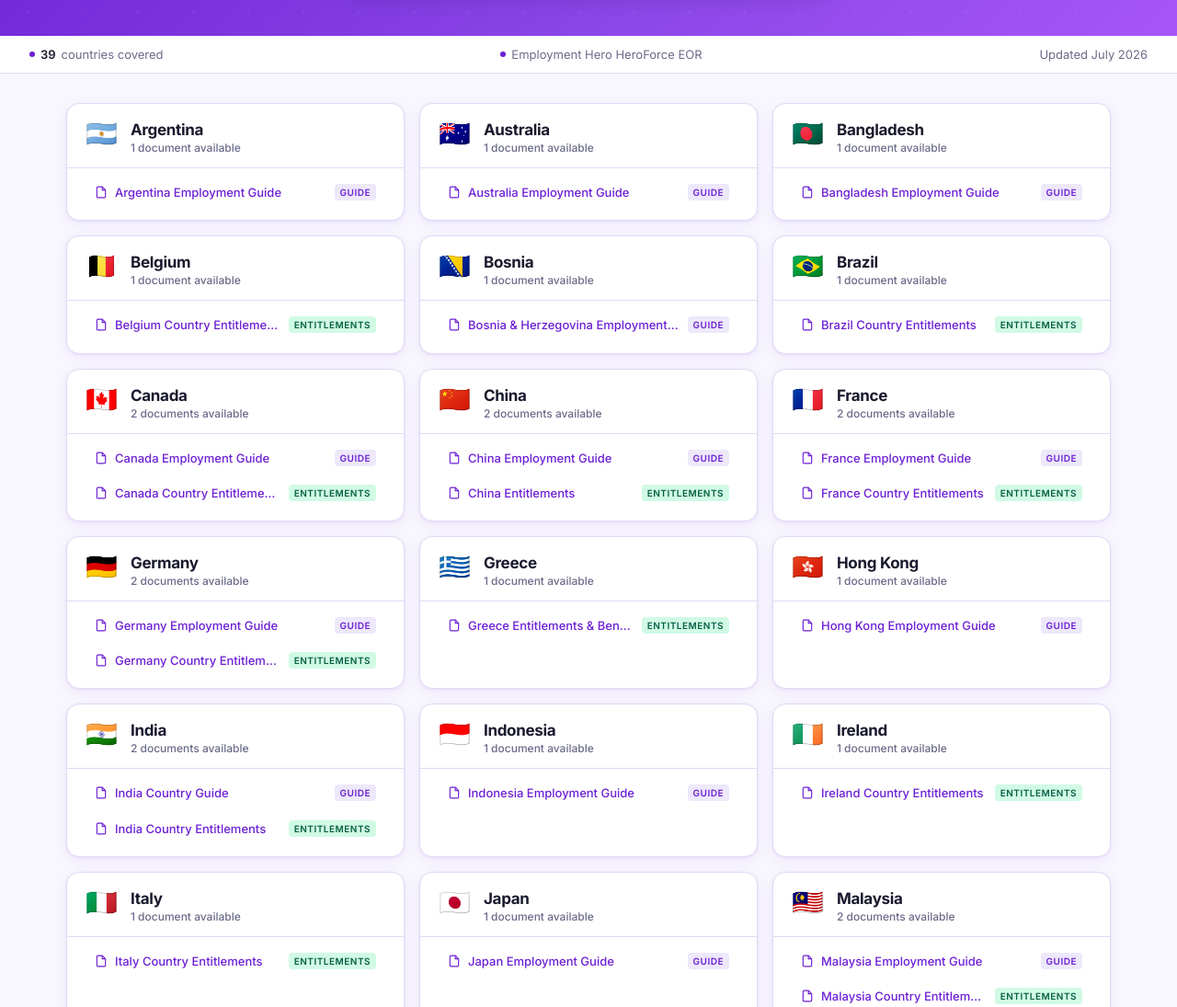
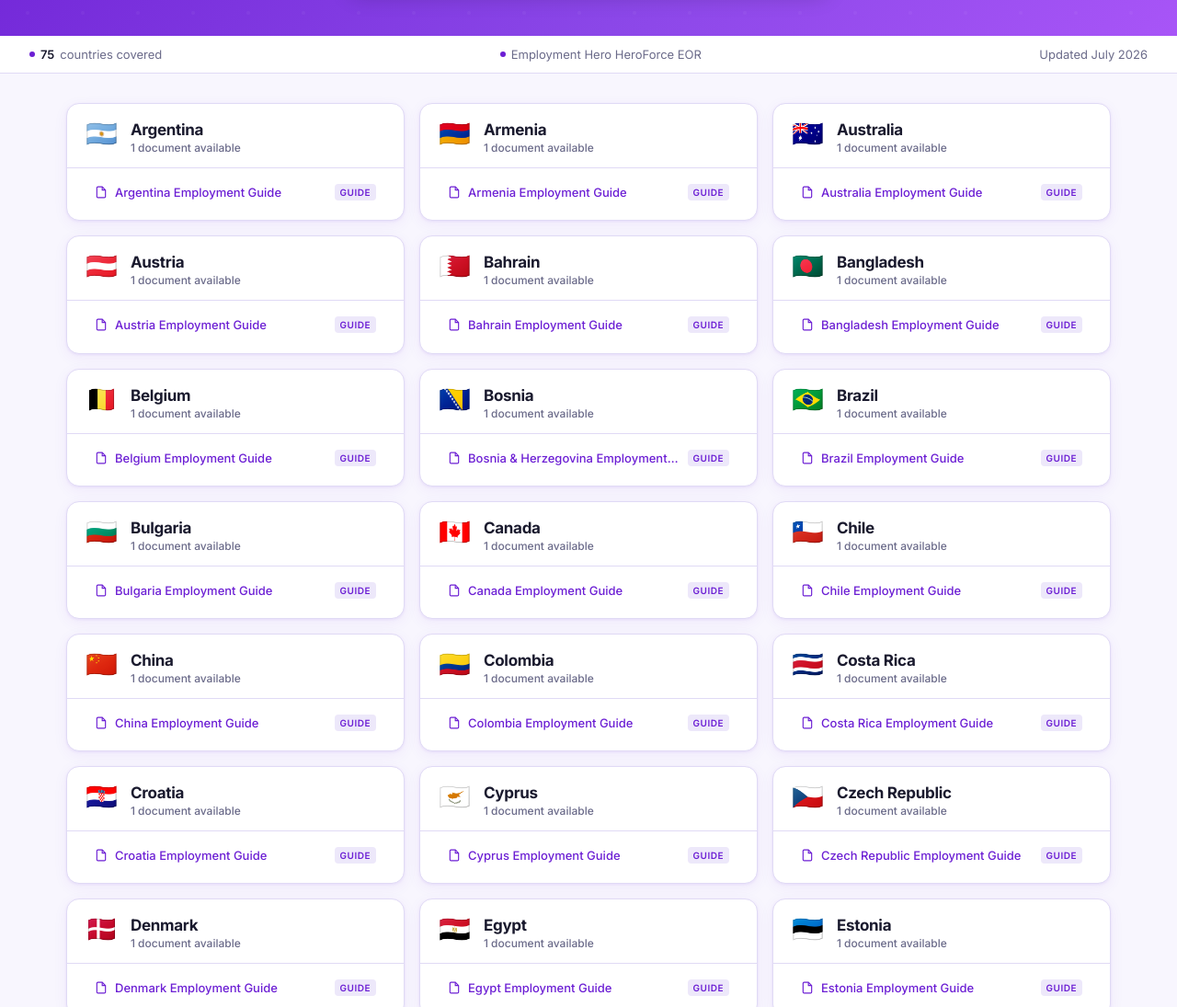
Before and after one commit to benknight-a11y/heroforce-country-guide, a plain HTML site: page index.html in a window 1280 px wide. Shown: the part 320-1415 px from the top of the page at 92% size. Drawn offline with Linux system fonts and the light colour scheme.

Commit message:
Update index.html

```diff
--- a/index.html
+++ b/index.html
@@ -152,7 +152,7 @@
 </div>
 
 <div class="stats-bar">
-  <div class="stat"><span class="stat-dot"></span><strong>39</strong> countries covered</div>
+  <div class="stat"><span class="stat-dot"></span><strong>75</strong> countries covered</div>
   <div class="stat"><span class="stat-dot"></span>Employment Hero HeroForce EOR</div>
   <div class="stat">Updated July 2026</div>
 </div>
@@ -253,52 +253,87 @@
 
 <script>
 // ── Google Apps Script webhook ──
-const WEBHOOK_URL = 'https://script.google.com/a/macros/employmenthero.com/s/AKfycby6mOZlYjORNy0WtBAWulvl1ThMgH74rEcezhSLNPqPep-NzWZSJvRndvUO0ei80osK/exec';
+const WEBHOOK_URL = 'https://hooks.zapier.com/hooks/catch/28381529/44xepb3/';
 
 // ── Data ──
 const G = 'https://drive.google.com/file/d/';
 const V = '/view';
 
 const countries = [
-  { name:"Argentina",    flag:"🇦🇷", docs:[{name:"Argentina Employment Guide",         type:"Guide",        url:G+"1y7hvV6ZkZF19Ps-TiqHg44xpAV1cXHlq"+V}]},
+  { name:"Argentina",    flag:"🇦🇷", docs:[{name:"Argentina Employment Guide",         type:"Guide",        url:G+"1DDQstAIGsYmE02pJHe8PPLcTS15KfYMq"+V}]},
   { name:"Australia",    flag:"🇦🇺", docs:[{name:"Australia Employment Guide",type:"Guide",url:G+"1akA_YXzy0sRw-DZ7FbBeWxlU-l_8THGp"+V}]},
   { name:"Bangladesh",   flag:"🇧🇩", docs:[{name:"Bangladesh Employment Guide",         type:"Guide",        url:G+"1D561maWf0O2yjL_p0HLgbEGML6ve0kBc"+V}]},
-  { name:"Belgium",      flag:"🇧🇪", docs:[{name:"Belgium Country Entitlements",         type:"Entitlements", url:G+"1jqzDBVJaExOHqxb-Fzq3ts8oB7ZfvpWC"+V}]},
+  { name:"Belgium",      flag:"🇧🇪", docs:[{name:"Belgium Employment Guide",              type:"Guide",        url:G+"18_3gkWVH4vfZm7xbSVJPJUksYQU1xKSC"+V}]},
   { name:"Bosnia",       flag:"🇧🇦", docs:[{name:"Bosnia & Herzegovina Employment Guide",type:"Guide",        url:G+"1iJeVYC7EVKD_y_JMuLaZl7uV3TfawP-N"+V}]},
-  { name:"Brazil",       flag:"🇧🇷", docs:[{name:"Brazil Country Entitlements",          type:"Entitlements", url:G+"1_qJ7BPWbV6pa-cLSt_v9hRbhiDULT3TA"+V}]},
-  { name:"Canada",       flag:"🇨🇦", docs:[{name:"Canada Employment Guide",              type:"Guide",        url:G+"19edlQRErtXhUhg_aluLwMwYFBWlUZ-7-"+V},{name:"Canada Country Entitlements",type:"Entitlements",url:G+"1eQ-klvPQgeigQ0rx5Wsrifz3IQ5DE2VZ"+V}]},
-  { name:"China",        flag:"🇨🇳", docs:[{name:"China Employment Guide",               type:"Guide",        url:G+"1tASwmDWJYSq6JjFaVuDNr74Xu9tdPn9_"+V},{name:"China Entitlements",type:"Entitlements",url:G+"1h97Z251VW2DB2p8p5I5raY_ci5XuTOi0"+V}]},
-  { name:"France",       flag:"🇫🇷", docs:[{name:"France Employment Guide",              type:"Guide",        url:G+"11t84IMj8Z1sbN3XsRl5Ov6p4HU_pK-Ot"+V},{name:"France Country Entitlements",type:"Entitlements",url:G+"19sV6NmPVx1myXvAYY72CdWC3J5abzfZa"+V}]},
-  { name:"Germany",      flag:"🇩🇪", docs:[{name:"Germany Employment Guide",             type:"Guide",        url:G+"1AfMQmmfdFw_o8ZvvMjEQi4jLKyE6k1Oz"+V},{name:"Germany Country Entitlements",type:"Entitlements",url:G+"1UcOpXEUodvZrgKhrSC2aZykJjDRdI6aP"+V}]},
-  { name:"Greece",       flag:"🇬🇷", docs:[{name:"Greece Entitlements & Benefits",       type:"Entitlements", url:G+"1sAv-nuw8juxLyrU72fYWAR3WCg0vjIy9"+V}]},
+  { name:"Brazil",       flag:"🇧🇷", docs:[{name:"Brazil Employment Guide",              type:"Guide",        url:G+"1zIWvSJ6kIllQn9vBWo1AFS6tIBWopbwd"+V}]},
+  { name:"Canada",       flag:"🇨🇦", docs:[{name:"Canada Employment Guide",              type:"Guide",        url:G+"19edlQRErtXhUhg_aluLwMwYFBWlUZ-7-"+V}]},
+  { name:"China",        flag:"🇨🇳", docs:[{name:"China Employment Guide",               type:"Guide",        url:G+"1tASwmDWJYSq6JjFaVuDNr74Xu9tdPn9_"+V}]},
+  { name:"France",       flag:"🇫🇷", docs:[{name:"France Employment Guide",              type:"Guide",        url:G+"1RT62Jn3wzuNhKjAgLJDH22HiSVQgTVuG"+V}]},
+  { name:"Germany",      flag:"🇩🇪", docs:[{name:"Germany Employment Guide",             type:"Guide",        url:G+"1AfMQmmfdFw_o8ZvvMjEQi4jLKyE6k1Oz"+V}]},
+  { name:"Greece",       flag:"🇬🇷", docs:[{name:"Greece Employment Guide",              type:"Guide",        url:G+"12dnHIF6_xwBYuHQDdlDDs_gYbsJM2ch3"+V}]},
   { name:"Hong Kong",    flag:"🇭🇰", docs:[{name:"Hong Kong Employment Guide",           type:"Guide",        url:G+"1-jbvkEfIrIvKU1S2xI8dsKyzlP9Zjc5M"+V}]},
-  { name:"India",        flag:"🇮🇳", docs:[{name:"India Country Guide",                  type:"Guide",        url:G+"1mjUM47oRClaWJtcPJGiXnksiBzHX1Y8t"+V},{name:"India Country Entitlements",type:"Entitlements",url:G+"14z5X1FDkDIw4W_QJh9SMVByVhQjvUNik"+V}]},
+  { name:"India",        flag:"🇮🇳", docs:[{name:"India Employment Guide",               type:"Guide",        url:G+"1mjUM47oRClaWJtcPJGiXnksiBzHX1Y8t"+V}]},
   { name:"Indonesia",    flag:"🇮🇩", docs:[{name:"Indonesia Employment Guide",           type:"Guide",        url:G+"1-FUblfv8Lej2XkWa2maURVCUSwZVwDLJ"+V}]},
-  { name:"Ireland",      flag:"🇮🇪", docs:[{name:"Ireland Country Entitlements",         type:"Entitlements", url:G+"1DSQoV3hVsvLwmx5ofl1Xo7Y59obQK6dq"+V}]},
-  { name:"Italy",        flag:"🇮🇹", docs:[{name:"Italy Country Entitlements",           type:"Entitlements", url:G+"1lbZjb0i1Sbtw_j37A14dg78dE0mPynPO"+V}]},
+  { name:"Ireland",      flag:"🇮🇪", docs:[{name:"Ireland Employment Guide",             type:"Guide",        url:G+"1olNlqBuNrJ6OoCtfkr8dMVmKxEPDtNv3"+V}]},
+  { name:"Italy",        flag:"🇮🇹", docs:[{name:"Italy Employment Guide",               type:"Guide",        url:G+"1Y4JkS4nWIp260b8rCMd76ygLhuphhRZL"+V}]},
   { name:"Japan",        flag:"🇯🇵", docs:[{name:"Japan Employment Guide",               type:"Guide",        url:G+"1nlxJlAQqhk2z7KVGvtJU9q95qULg4EcK"+V}]},
-  { name:"Malaysia",     flag:"🇲🇾", docs:[{name:"Malaysia Employment Guide",            type:"Guide",        url:G+"1_W7J9hIZV4tyhnL2N91BKlfBOuClO172"+V},{name:"Malaysia Country Entitlements",type:"Entitlements",url:G+"1xkL9o95GX7d2XBgybZ-o3nm4_gdozafZ"+V}]},
+  { name:"Malaysia",     flag:"🇲🇾", docs:[{name:"Malaysia Employment Guide",            type:"Guide",        url:G+"1_W7J9hIZV4tyhnL2N91BKlfBOuClO172"+V}]},
   { name:"Myanmar",      flag:"🇲🇲", docs:[{name:"Myanmar Employment Guide",             type:"Guide",        url:G+"1eWE-EKLU-44em-O0vp-O8Y_oIhF73sE4"+V}]},
   { name:"Nepal",        flag:"🇳🇵", docs:[{name:"Nepal Employment Guide",               type:"Guide",        url:G+"1bFDmJHZvf7aXGEDDY_P5ZdAmlvKy6YP9"+V}]},
-  { name:"Netherlands",  flag:"🇳🇱", docs:[{name:"Netherlands Entitlements 2026",        type:"Guide",        url:G+"1FmLfQvPcgp9mEgKW8gksGknt4p6kzItB"+V},{name:"Netherlands Country Entitlements",type:"Entitlements",url:G+"1zXLx8drLrf9OcCbv1kGr9bNTA6owDUfF"+V}]},
+  { name:"Netherlands",  flag:"🇳🇱", docs:[{name:"Netherlands Employment Guide",         type:"Guide",        url:G+"1RFfYR-MY3yQTeSz4cuUvl0zwZiVBpE4_"+V}]},
   { name:"New Zealand",  flag:"🇳🇿", docs:[]},
   { name:"Norway",       flag:"🇳🇴", docs:[{name:"Norway Employment Guide",              type:"Guide",        url:G+"1Td_PfW074UpTzBwGjeZOtNAJNvVz3lWz"+V}]},
   { name:"Philippines",  flag:"🇵🇭", docs:[{name:"Philippines Employment Guide",         type:"Guide",        url:G+"1jdFU0mot_lG6Ak4zl1TJR76WVGYQniuF"+V}]},
   { name:"Poland",       flag:"🇵🇱", docs:[{name:"Poland Employment Guide",type:"Guide",url:G+"1YlwxqUzBjpqj-1oFx9efDl1tlmu6-B2S"+V}]},
-  { name:"Portugal",     flag:"🇵🇹", docs:[{name:"Portugal Entitlements 2026",           type:"Guide",        url:G+"1PJqjTm9O7XkW4klGTLDdJOOLDV6-v0Ih"+V},{name:"Portugal Country Entitlements",type:"Entitlements",url:G+"1mlZ9eUs8BwTgFwRe8lJZM3nu2KhkdFWS"+V}]},
+  { name:"Portugal",     flag:"🇵🇹", docs:[{name:"Portugal Employment Guide",            type:"Guide",        url:G+"1xdyPP3pGyIYae-zhBzJEWcwYk8btu-Sq"+V}]},
   { name:"Puerto Rico",  flag:"🇵🇷", docs:[{name:"Puerto Rico Employment Guide",         type:"Guide",        url:G+"1TFPO-vwNhF_Al02rvtvPDhUZBSBJSmkJ"+V}]},
   { name:"Serbia",       flag:"🇷🇸", docs:[{name:"Serbia Employment Guide",              type:"Guide",        url:G+"1pRMaKQZ5DlXSZMbbrvGl6jLKWOPYfQwN"+V}]},
   { name:"Singapore",    flag:"🇸🇬", docs:[{name:"Singapore Employment Guide",           type:"Guide",        url:G+"1-Og4y3Q4YmPbRGgyBk4hUKYKEbAw9nY7"+V}]},
-  { name:"South Africa", flag:"🇿🇦", docs:[{name:"South Africa Country Entitlements",    type:"Entitlements", url:G+"1N7O-Y42zZLHLTFtwMMrF7SjXTrl9M1LW"+V}]},
+  { name:"South Africa", flag:"🇿🇦", docs:[{name:"South Africa Employment Guide",        type:"Guide",        url:G+"1rrQs_xvPPu4g6yimvWkDJ8zA7dM7aqF-"+V}]},
   { name:"South Korea",  flag:"🇰🇷", docs:[{name:"South Korea Employment Guide",         type:"Guide",        url:G+"1jgBzkTyzYYKzWyEQBuC5ynnfsqVSR4jx"+V}]},
-  { name:"Spain",        flag:"🇪🇸", docs:[{name:"Spain Benefits & Entitlements",        type:"Entitlements", url:G+"1q8_sOY534hzIoZZ7pYo8QucsTbikXtcb"+V}]},
+  { name:"Spain",        flag:"🇪🇸", docs:[{name:"Spain Employment Guide",               type:"Guide",        url:G+"17EOtCmStD7nluPBb9v0v7Sv8n4RWaaZK"+V}]},
   { name:"Taiwan",       flag:"🇹🇼", docs:[{name:"Taiwan Employment Guide",              type:"Guide",        url:G+"129qEUnCsE5YDw9i31TEXxo-DhVSt9piw"+V}]},
   { name:"Thailand",     flag:"🇹🇭", docs:[{name:"Thailand Employment Guide",            type:"Guide",        url:G+"1G0jLB5v_Pe_a48a3IrohkTWJAvfoe6SL"+V}]},
-  { name:"UAE",          flag:"🇦🇪", docs:[{name:"UAE Country Entitlements",             type:"Entitlements", url:G+"1TYiSkjH4cyNzRdbN7iQqtXWqx-grr2S_"+V}]},
+  { name:"UAE",          flag:"🇦🇪", docs:[{name:"UAE Employment Guide",                 type:"Guide",        url:G+"1EZSWKUKi8jnj6sv6c6t7z00x9933Pk1U"+V}]},
   { name:"UK",           flag:"🇬🇧", docs:[{name:"UK Employment Guide",                  type:"Guide",        url:G+"1FThn2LQGmJjAxw0cISy8mZ9Pd-h06B8f"+V}]},
   { name:"Uruguay",      flag:"🇺🇾", docs:[{name:"Uruguay Employment Guide",             type:"Guide",        url:G+"153EvehNqYbFu33S1Vh38TsioXoFkCf1A"+V}]},
-  { name:"USA",          flag:"🇺🇸", docs:[{name:"USA Employment Guide",                 type:"Guide",        url:G+"1mp6_cvB-7sew7kZWbOj8wUe_Lk8hMd1t"+V},{name:"USA Quick Reference",type:"Summary",url:G+"1sl_THQJc5QX4lZWpPHZRlwz0kME6JFIR"+V}]},
-  { name:"Vietnam",      flag:"🇻🇳", docs:[{name:"Vietnam Employment Guide",             type:"Guide",        url:G+"1I5fqGFowzdjMZtoI32rEal36jUJI6VMZ"+V}]}
+  { name:"USA",          flag:"🇺🇸", docs:[{name:"USA Employment Guide",                 type:"Guide",        url:G+"1sl_THQJc5QX4lZWpPHZRlwz0kME6JFIR"+V}]},
+  { name:"Vietnam",      flag:"🇻🇳", docs:[{name:"Vietnam Employment Guide",             type:"Guide",        url:G+"1I5fqGFowzdjMZtoI32rEal36jUJI6VMZ"+V}]},
+  { name:"Armenia",      flag:"🇦🇲", docs:[{name:"Armenia Employment Guide",      type:"Guide", url:G+"1LGBcrhoT0rfma4OSLX-JfUmKJHxUVdoV"+V}]},
+  { name:"Austria",      flag:"🇦🇹", docs:[{name:"Austria Employment Guide",       type:"Guide", url:G+"1aHXpsR9J-mAMrVtnBectAL9macmPP71E"+V}]},
+  { name:"Bahrain",      flag:"🇧🇭", docs:[{name:"Bahrain Employment Guide",       type:"Guide", url:G+"1zeA78l9SQWIl9M0VbBjPBT5tMK5-MzR6"+V}]},
+  { name:"Bulgaria",     flag:"🇧🇬", docs:[{name:"Bulgaria Employment Guide",      type:"Guide", url:G+"1ZWdoU4eoTUk_GTCVoy3XBdJ4dMPBTdNk"+V}]},
+  { name:"Chile",        flag:"🇨🇱", docs:[{name:"Chile Employment Guide",         type:"Guide", url:G+"1SEiib-zT_KWwTn43j7IQkacSv2JGptp2"+V}]},
+  { name:"Colombia",     flag:"🇨🇴", docs:[{name:"Colombia Employment Guide",      type:"Guide", url:G+"1K-i7bAWypQMyAZwZIvG4ZFIuZ9xihTN8"+V}]},
+  { name:"Costa Rica",   flag:"🇨🇷", docs:[{name:"Costa Rica Employment Guide",    type:"Guide", url:G+"1hEfm6JggB7bqioNK4h-6oGKc9RvmlAOY"+V}]},
+  { name:"Croatia",      flag:"🇭🇷", docs:[{name:"Croatia Employment Guide",       type:"Guide", url:G+"1keZhzK4psJ7jEhF1S2zGAGSQtB2FQqxA"+V}]},
+  { name:"Cyprus",       flag:"🇨🇾", docs:[{name:"Cyprus Employment Guide",        type:"Guide", url:G+"19RlFRteyTZUUUroHVIG7ai6-1tePNqwe"+V}]},
+  { name:"Czech Republic",flag:"🇨🇿",docs:[{name:"Czech Republic Employment Guide",type:"Guide", url:G+"1zMHEOtuMAdmsg2bFiwnrdHhM0pKXDV-h"+V}]},
+  { name:"Denmark",      flag:"🇩🇰", docs:[{name:"Denmark Employment Guide",       type:"Guide", url:G+"10T1k79u4P3zi2HOWxCTZ4VFNRbafYxFQ"+V}]},
+  { name:"Egypt",        flag:"🇪🇬", docs:[{name:"Egypt Employment Guide",         type:"Guide", url:G+"1zvRl3i1X9riSxEjiGIbxKbdiIRP0WHdM"+V}]},
+  { name:"Estonia",      flag:"🇪🇪", docs:[{name:"Estonia Employment Guide",       type:"Guide", url:G+"1TA0FhJxmjHU0WzyEQPivi-KzXOmjMj-F"+V}]},
+  { name:"Finland",      flag:"🇫🇮", docs:[{name:"Finland Employment Guide",       type:"Guide", url:G+"1K4uxgRcc1M4uqRBlpYAGwWUPuzaTcw0U"+V}]},
+  { name:"Georgia",      flag:"🇬🇪", docs:[{name:"Georgia Employment Guide",       type:"Guide", url:G+"1LTIFNli4nLKM7POTtvK30TeA6gCyoWgl"+V}]},
+  { name:"Hungary",      flag:"🇭🇺", docs:[{name:"Hungary Employment Guide",       type:"Guide", url:G+"1Yyu3tdvEXgB4QNmzoTqK_yt6UqPzJNmT"+V}]},
+  { name:"Israel",       flag:"🇮🇱", docs:[{name:"Israel Employment Guide",        type:"Guide", url:G+"1le-VxZwASfIzpmxtf1NUIDivenZPWQDo"+V}]},
+  { name:"Jordan",       flag:"🇯🇴", docs:[{name:"Jordan Employment Guide",        type:"Guide", url:G+"1rQh52OK98vocfePq54KFwxXQvGu0BACM"+V}]},
+  { name:"Kenya",        flag:"🇰🇪", docs:[{name:"Kenya Employment Guide",         type:"Guide", url:G+"1mM6Oi0yvqJPgcIvmbk1GMqS2zliJQvZZ"+V}]},
+  { name:"Kuwait",       flag:"🇰🇼", docs:[{name:"Kuwait Employment Guide",        type:"Guide", url:G+"1tn1xCSX0bLAniDAjAaKMILTAFlhMxQIb"+V}]},
+  { name:"Luxembourg",   flag:"🇱🇺", docs:[{name:"Luxembourg Employment Guide",    type:"Guide", url:G+"1cD2g6VnsUIxGYeM_G8Dhm3qMRe5buzPo"+V}]},
+  { name:"Malta",        flag:"🇲🇹", docs:[{name:"Malta Employment Guide",         type:"Guide", url:G+"1UqhjZPadcmkhrmKdDmSa9cbrAnJIMpOx"+V}]},
+  { name:"Mauritius",    flag:"🇲🇺", docs:[{name:"Mauritius Employment Guide",     type:"Guide", url:G+"1g4w_rLTHnFTWDrGUfD_ZvXh9kEpbn9UB"+V}]},
+  { name:"Mexico",       flag:"🇲🇽", docs:[{name:"Mexico Employment Guide",        type:"Guide", url:G+"12nhxwjIj5QBsh3ojjRhZd_HBa99N9Oiz"+V}]},
+  { name:"Nigeria",      flag:"🇳🇬", docs:[{name:"Nigeria Employment Guide",       type:"Guide", url:G+"1lAs9VW9GA0rcJ-uxOYG1dXeIuKgj72ML"+V}]},
+  { name:"Pakistan",     flag:"🇵🇰", docs:[{name:"Pakistan Employment Guide",      type:"Guide", url:G+"1nzGWkrAeK8pVLHImM3a7Nu-zNDRpi1i5"+V}]},
+  { name:"Panama",       flag:"🇵🇦", docs:[{name:"Panama Employment Guide",        type:"Guide", url:G+"1sM81_LcdeJ90QWX7YOYSl53DdVDZxH96"+V}]},
+  { name:"Papua New Guinea",flag:"🇵🇬",docs:[{name:"Papua New Guinea Employment Guide",type:"Guide",url:G+"1bZcMYX0vluewaNh_wLM2pvu3N8aUyWZt"+V}]},
+  { name:"Peru",         flag:"🇵🇪", docs:[{name:"Peru Employment Guide",          type:"Guide", url:G+"1ZlYwr-VlaUBbuY8XmdKOkM1OivQG5Ybw"+V}]},
+  { name:"Qatar",        flag:"🇶🇦", docs:[{name:"Qatar Employment Guide",         type:"Guide", url:G+"1T8n4a1Ua3n8xHO1aR-OUDkUrWEy_pywg"+V}]},
+  { name:"Romania",      flag:"🇷🇴", docs:[{name:"Romania Employment Guide",       type:"Guide", url:G+"1nVAoGU9-WnsnODcbvPcUpHZCxLoQ4Dw2"+V}]},
+  { name:"Saudi Arabia", flag:"🇸🇦", docs:[{name:"Saudi Arabia Employment Guide",  type:"Guide", url:G+"1gcm4cp0aBS_KHsyaewO9UGuU2QQY1HOt"+V}]},
+  { name:"Sweden",       flag:"🇸🇪", docs:[{name:"Sweden Employment Guide",        type:"Guide", url:G+"1m-UlnK7bXTlqXJje5coU6gOjepIq8aRr"+V}]},
+  { name:"Switzerland",  flag:"🇨🇭", docs:[{name:"Switzerland Employment Guide",   type:"Guide", url:G+"1FTH2a67-eY67FiKkkvDEbYU5RbV47F2o"+V}]},
+  { name:"Turkey",       flag:"🇹🇷", docs:[{name:"Turkey Employment Guide",        type:"Guide", url:G+"1Tf4PAv32FQVlNmJGdzs8ghimCAUwGJzV"+V}]},
 ].sort((a,b) => a.name.localeCompare(b.name));
 
 const typeColors = {
```
